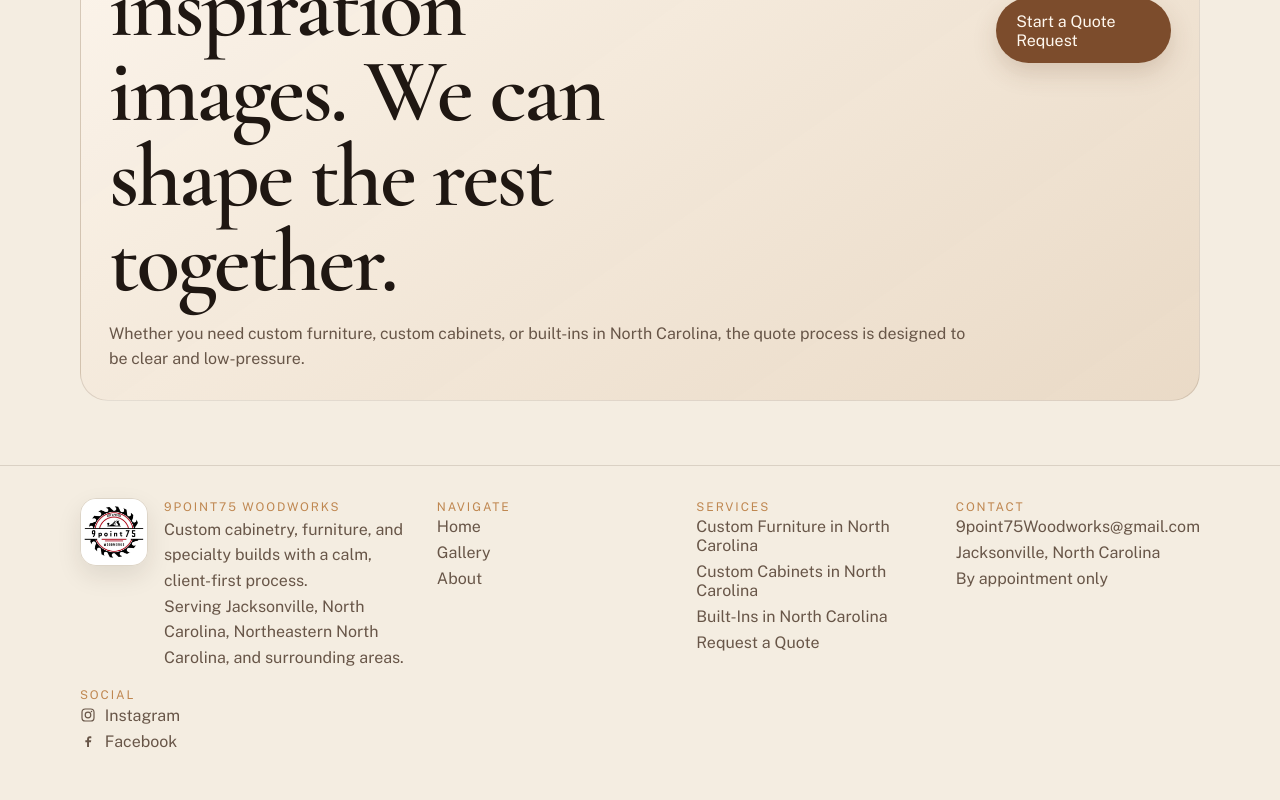
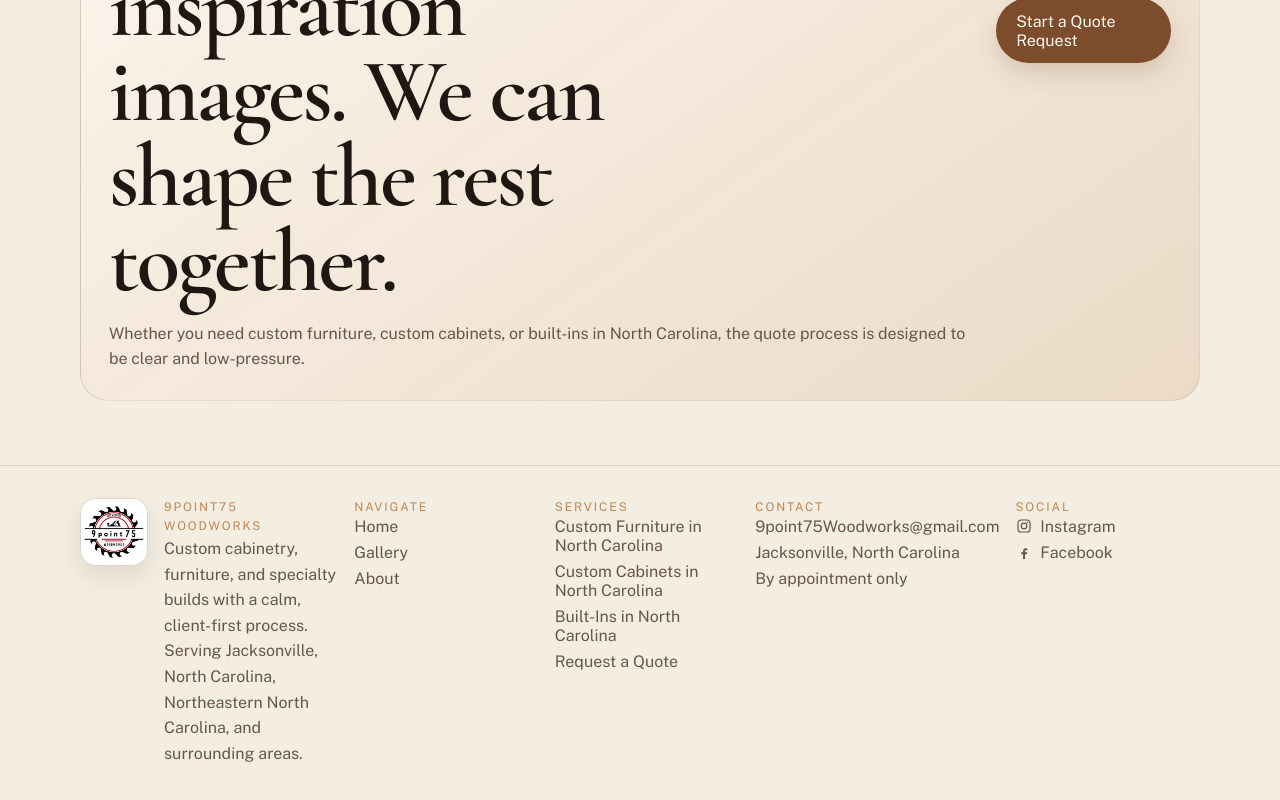
Before and after one commit to brussell678/9point75, a Next.js app: page / in a window 1280 px wide. Shown: the part 3931-4731 px from the top of the page. Built offline with nearby package versions, Linux system fonts and the light colour scheme; no server answers.

Commit message:
Fix footer column layout

```diff
--- a/src/app/globals.css
+++ b/src/app/globals.css
@@ -1007,7 +1007,7 @@ select {
 }
 
 .site-footer__grid {
-  grid-template-columns: 1.4fr repeat(3, 1fr);
+  grid-template-columns: 1.4fr repeat(4, 1fr);
   align-items: start;
 }
 
```
